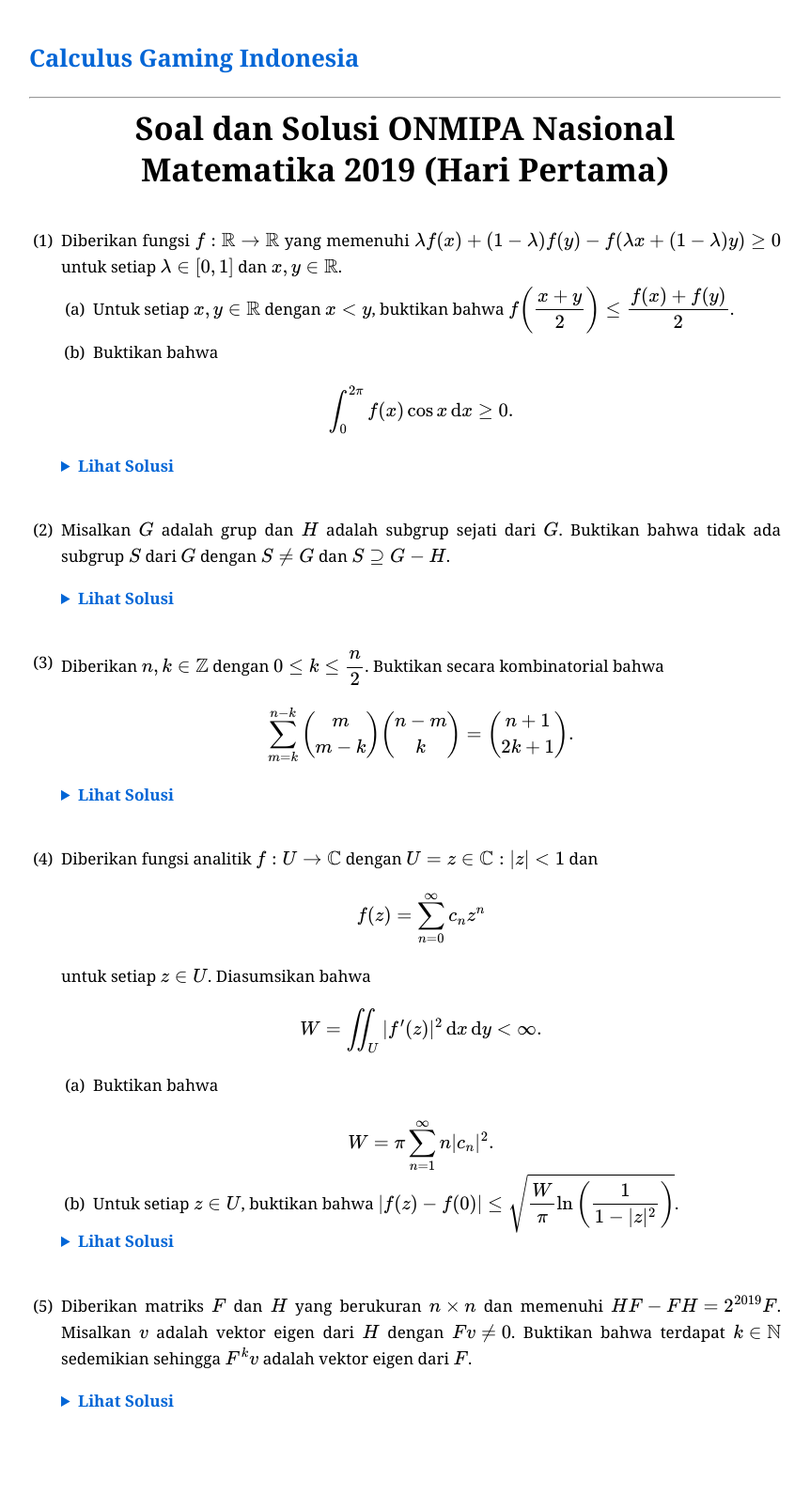
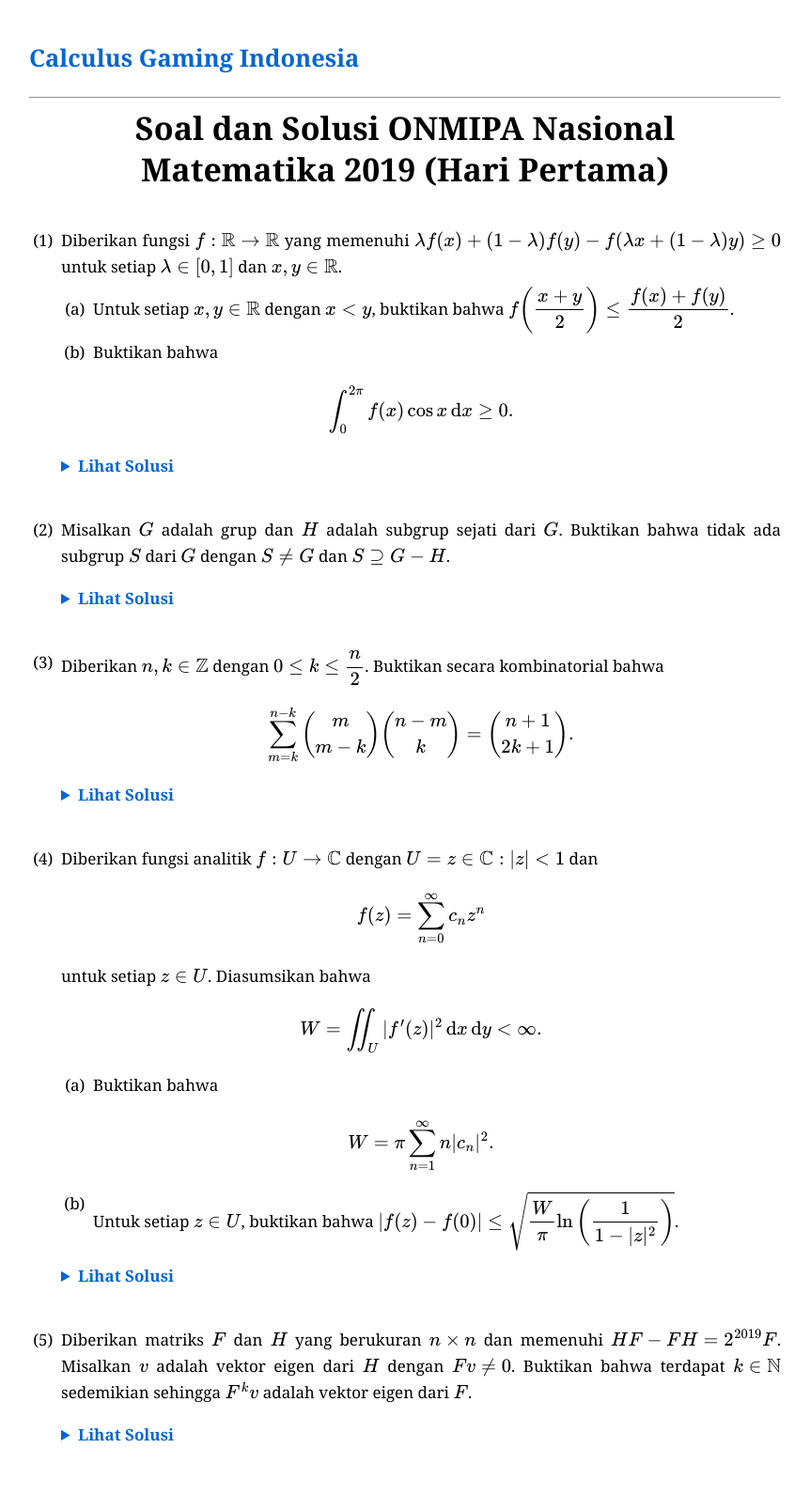
Before and after one commit to calculusgamingindonesia/calculusgamingindonesia.github.io, a Jekyll site: the page built from _posts/2026-07-01-onmipa-nas-mat-19-1.md, in a window 1280 px wide. Shown: the whole page at 94% size, without its empty margins (209-1071 px from the left). Built offline with Jekyll 4.4.1, drawn with Linux system fonts in a browser that asks for light colours; some web fonts are replaced; before the commit the page ends 1555 px from its top, so only the background shows below that.

Commit message:
Update 2026-07-01-onmipa-nas-mat-19-1.md

```diff
--- a/_posts/2026-07-01-onmipa-nas-mat-19-1.md
+++ b/_posts/2026-07-01-onmipa-nas-mat-19-1.md
@@ -65,7 +65,7 @@ urutan: 3
 
    $$W=\pi\sum_{n=1}^\infty n\vert c_n\vert^2.$$
 
-   * (b) Untuk setiap $z\in U$, buktikan bahwa $\smash{\vert f(z)-f(0)\vert\leq\sqrt{\dfrac{W}{\pi}\ln\bigg(\dfrac{1}{1-\vert z\vert^2}\bigg)}}$.
+   * (b) <span style="line-height: 3;">Untuk setiap $z\in U$, buktikan bahwa $\vert f(z)-f(0)\vert\leq\sqrt{\dfrac{W}{\pi}\ln\bigg(\dfrac{1}{1-\vert z\vert^2}\bigg)}$.</span>
 
    <details>
    <summary>Lihat Solusi</summary>
```
